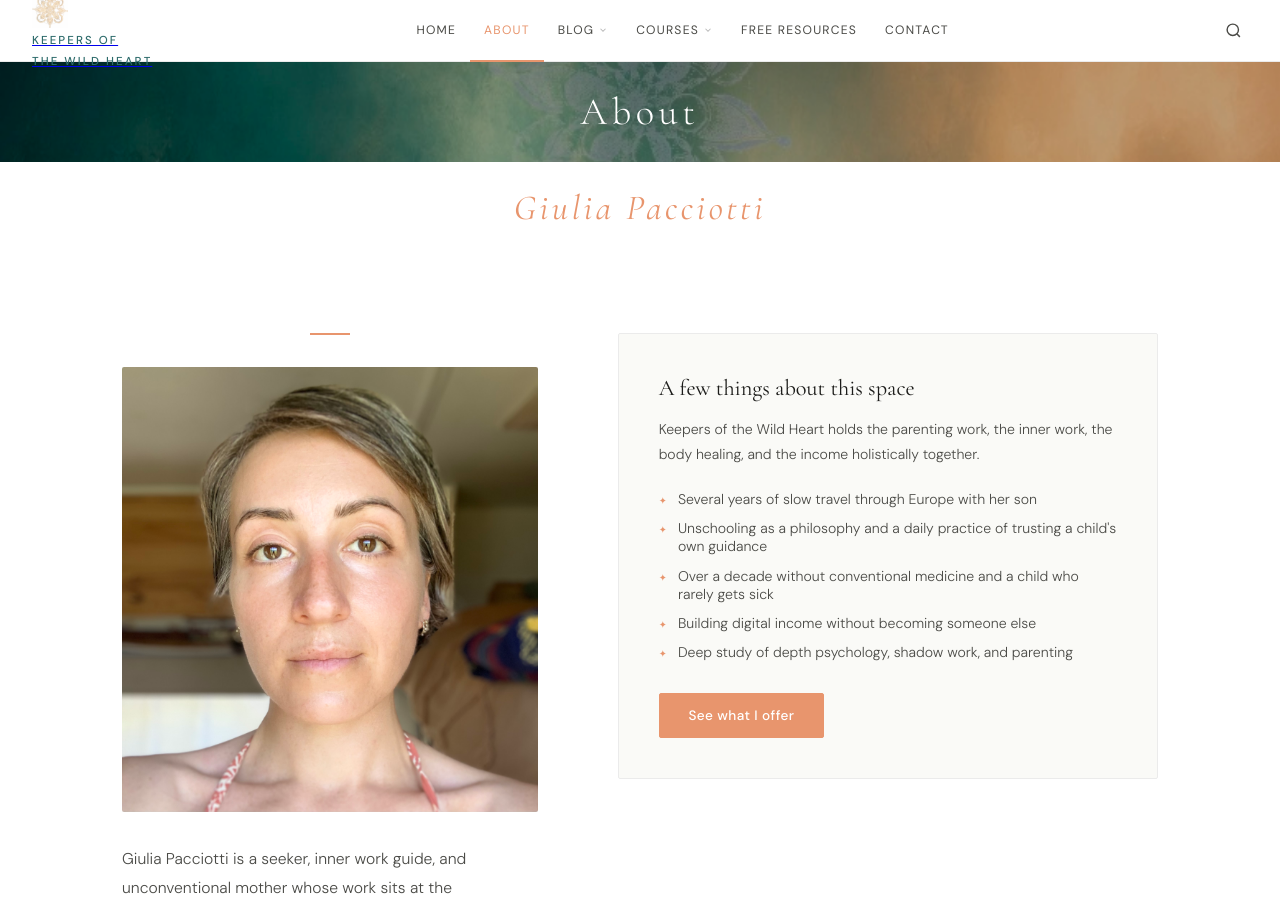
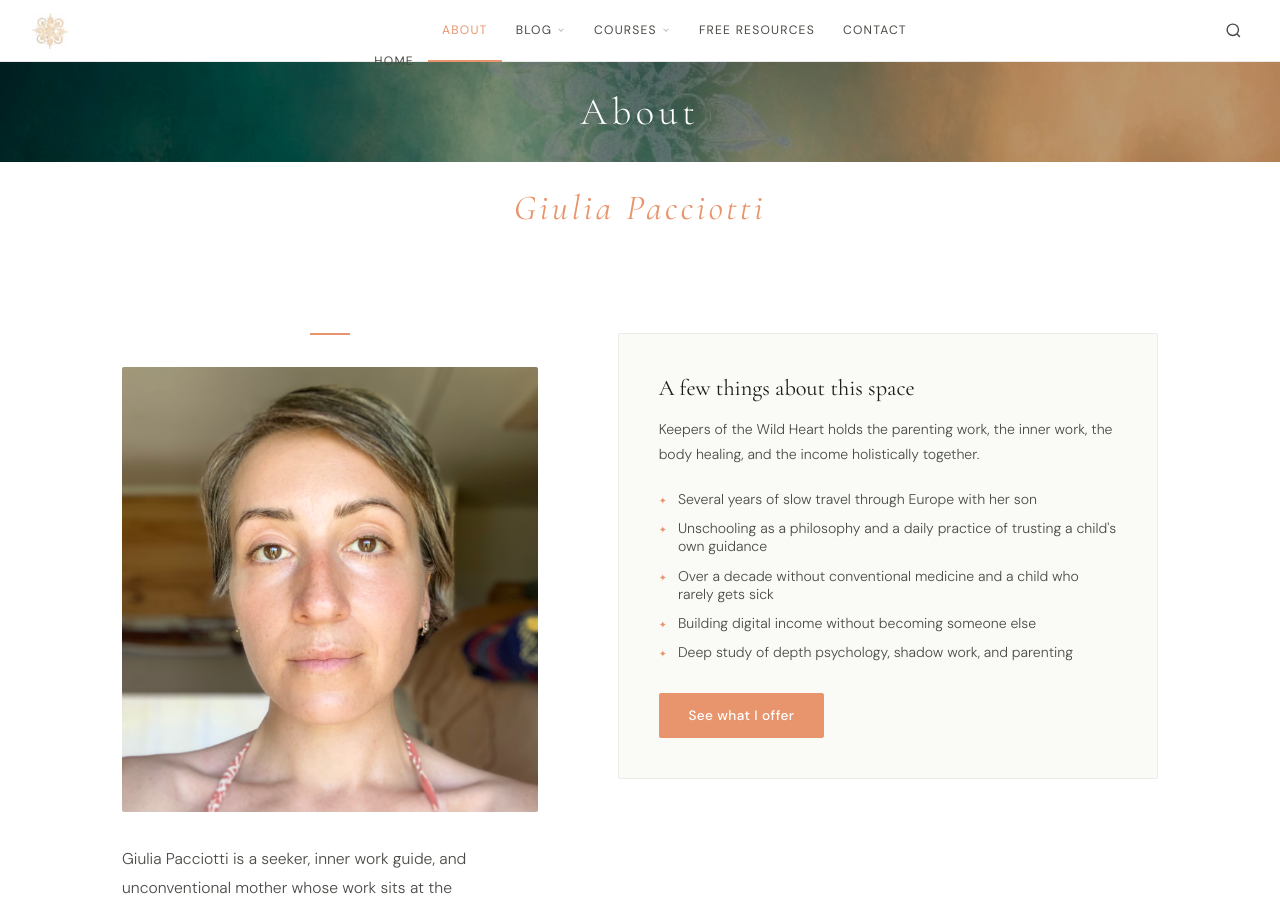
Before and after one commit to Blubell26/giuliapacciotti.com, a Jekyll site: the page built from about.md, in a window 1280 px wide and 900 px high. Built offline with Jekyll 4.4.1, drawn with Linux system fonts in a browser that asks for light colours.

Commit message:
Update about.html

```diff
--- a/_layouts/about.html
+++ b/_layouts/about.html
@@ -115,8 +115,6 @@ body{font-family:'DM Sans',sans-serif;background:#fff;color:var(--dark);padding-
 <nav class="topnav">
   <a href="/" class="topnav-logo">
   <img src="/IMG_7248.png" alt="Keepers of the Wild Heart">
-  <span style="font-family:'DM Sans',sans-serif;font-size:0.72rem;font-weight:500;letter-spacing:0.18em;text-transform:uppercase;color:#2d6b6b;line-height:1.3;">Keepers of<br>the Wild Heart</span>
-</a>
 
   <!-- desktop links with dropdowns -->
   <ul class="topnav-right">
```
